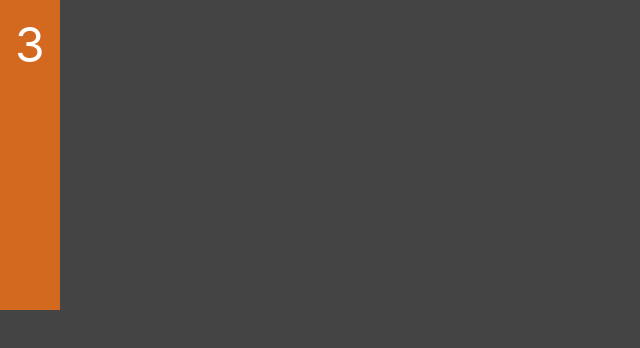
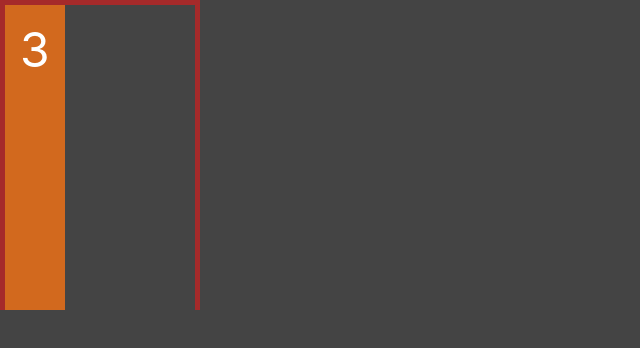
Before and after one commit to cleuber-andrade/award-winning-doors, a Next.js app: page / in a window 1280 px wide. Shown: the top 348 px of the page, without its empty margins (0-640 px from the left). Built offline with nearby package versions, Linux system fonts and the light colour scheme.

Commit message:
Update Porta.module.css

```diff
--- a/styles/Porta.module.css
+++ b/styles/Porta.module.css
@@ -7,6 +7,9 @@
 .estrutura{
   display: flex;
   flex-grow: 1;
+  border-left: 5px solid brown;
+  border-top: 5px solid brown;
+  border-right: 5px solid brown;
 }
 
 .porta{
```
